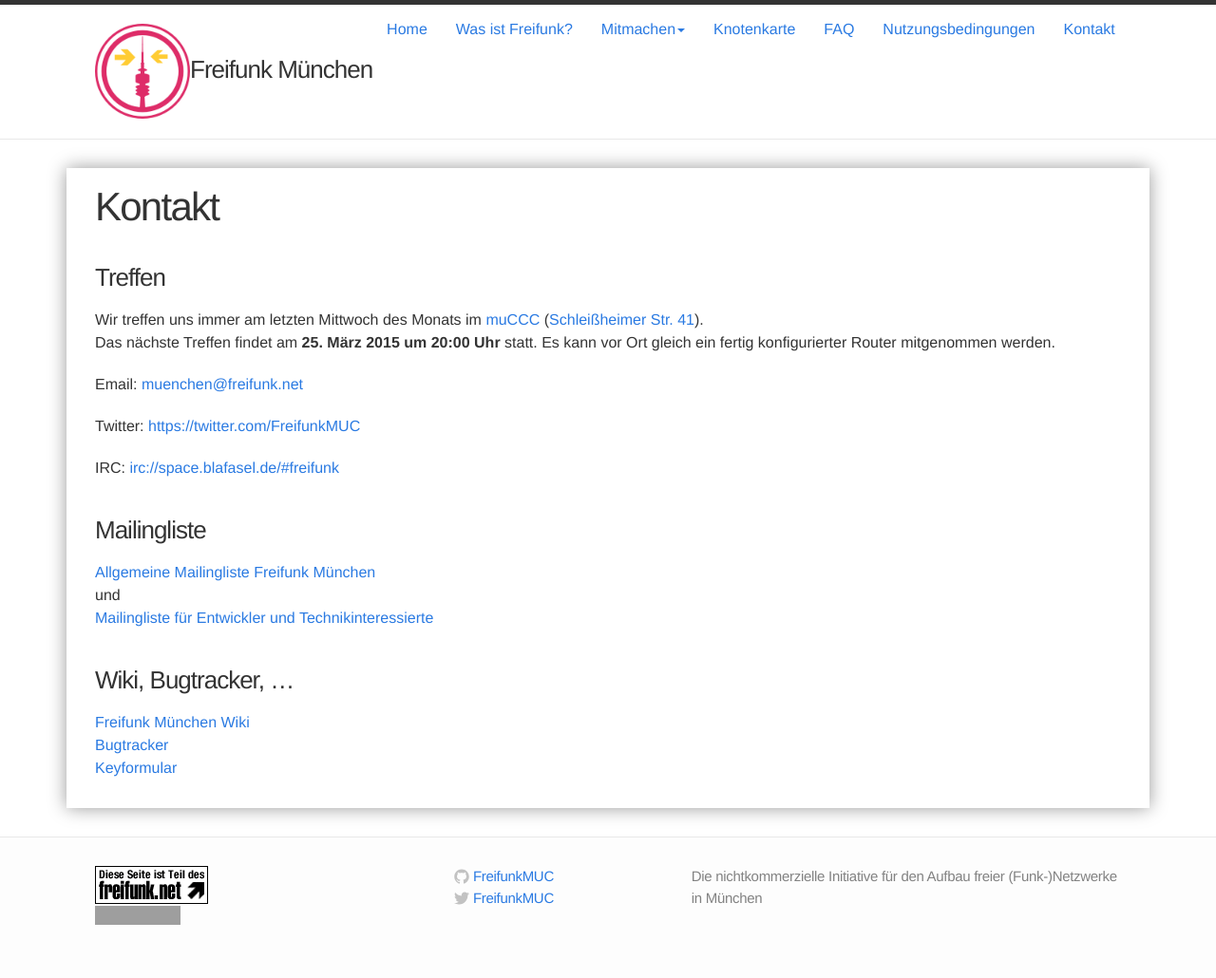
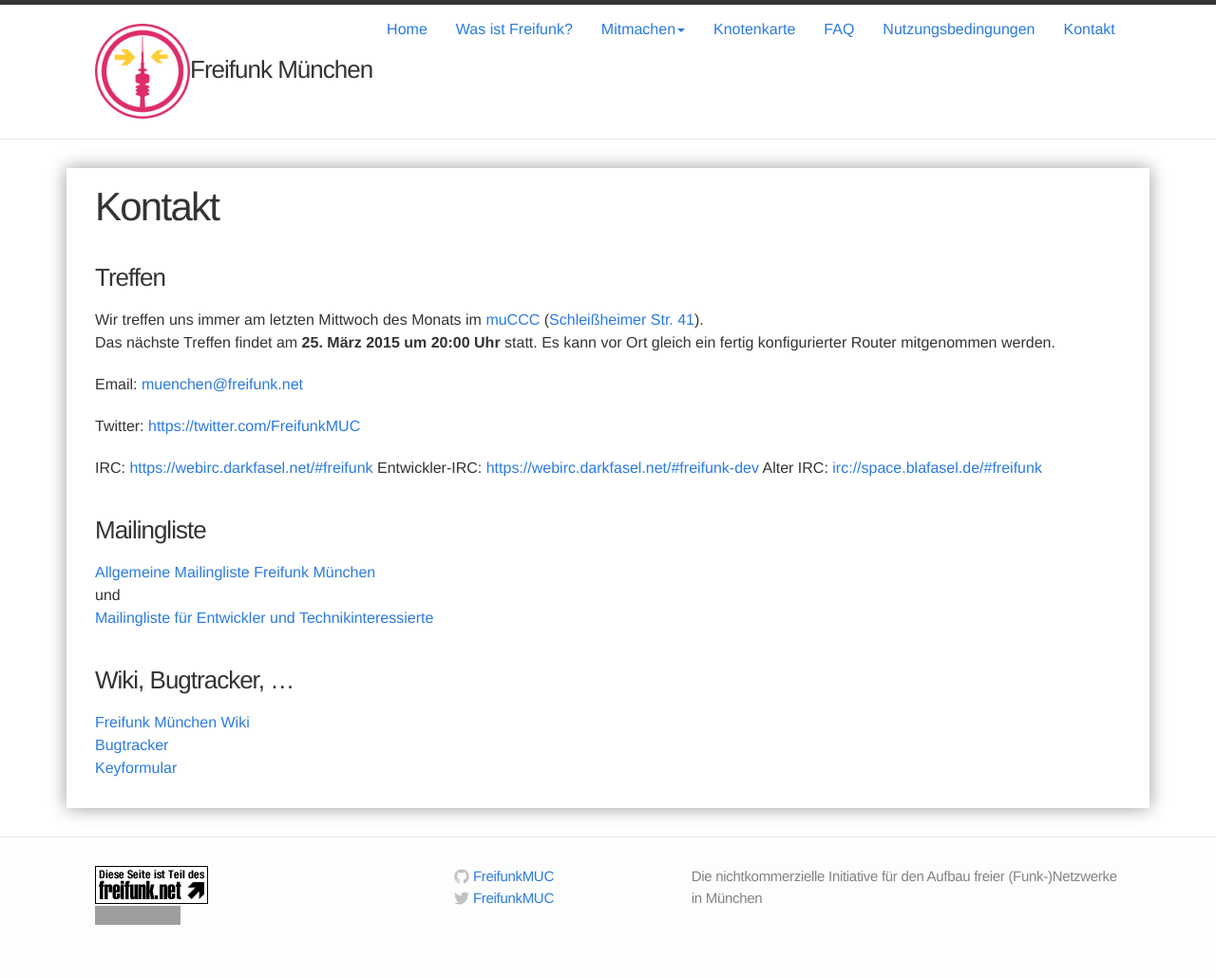
Before and after one commit to freifunkMUC/freifunkmuc.github.io, a Jekyll site: the page built from kontakt.md, in a window 1280 px wide. Shown: the whole page at 95% size. Built offline with Jekyll 4.4.1, drawn with Linux system fonts in a browser that asks for light colours; nearby versions of some CDN libraries; a style sheet for code colours, icons or effects is not loaded; grey boxes are pictures that could not be loaded.

Commit message:
IRC-Channel-(web)-Links geupdated (Dark- statt Bla-)

```diff
--- a/kontakt.md
+++ b/kontakt.md
@@ -10,7 +10,9 @@ Email: [muenchen@freifunk.net](mailto://muenchen@freifunk.net)
 
 Twitter: [https://twitter.com/FreifunkMUC](https://twitter.com/FreifunkMUC)
 
-IRC: [irc://space.blafasel.de/#freifunk](irc://space.blafasel.de/#freifunk)
+IRC: [https://webirc.darkfasel.net/#freifunk](https://webirc.darkfasel.net/#freifunk)
+Entwickler-IRC: [https://webirc.darkfasel.net/#freifunk-dev](https://webirc.darkfasel.net/#freifunk-dev)
+Alter IRC: [irc://space.blafasel.de/#freifunk](irc://space.blafasel.de/#freifunk)
 
 ### Mailingliste
 
```
